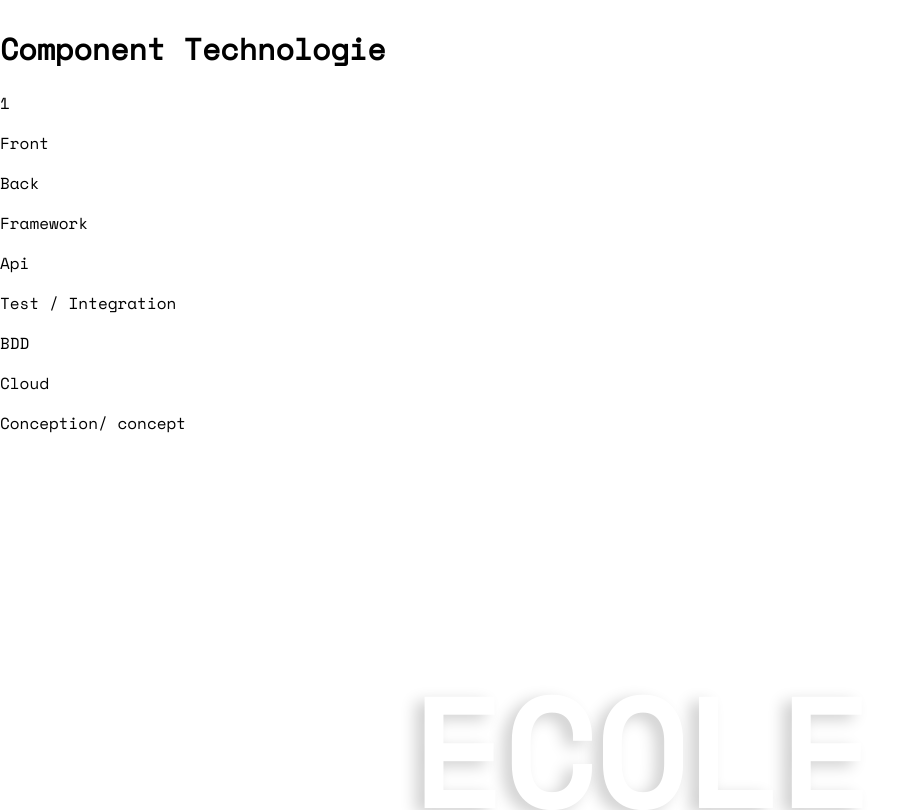
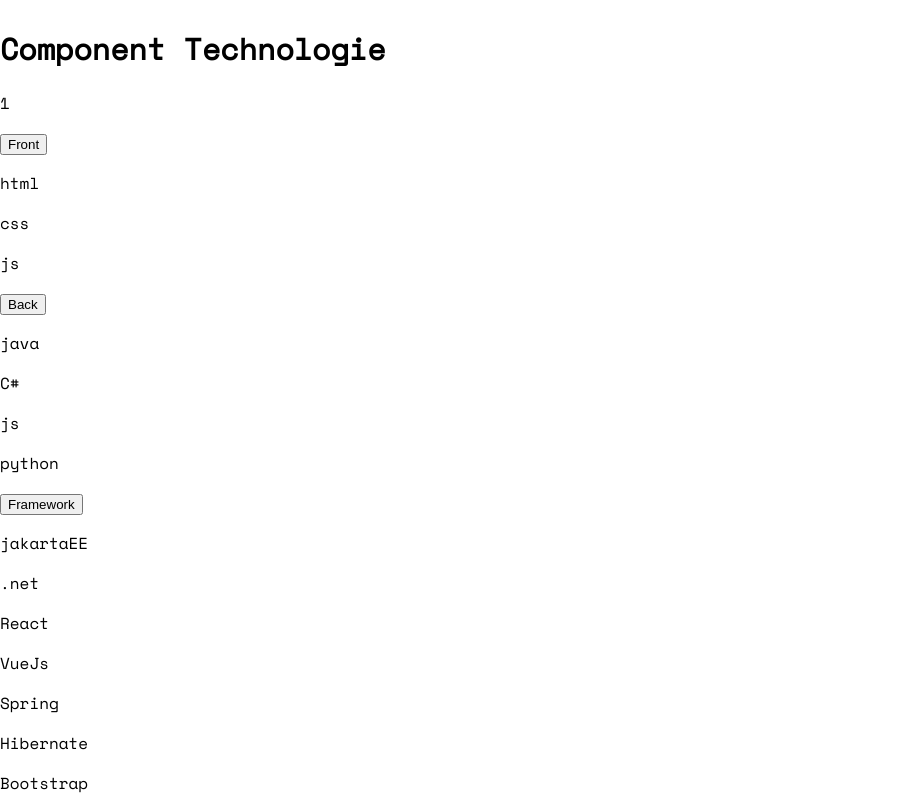
Before and after one commit to filouDeNesque/portfolio-react, a React (Create React App) app: page / in a window 1280 px wide. Shown: the part 2720-3530 px from the top of the page, without its empty margins (0-917 px from the left). Built offline with nearby package versions, Linux system fonts and the light colour scheme.

Commit message:
upgrade mapping data

```diff
--- a/src/components/Technologie.js
+++ b/src/components/Technologie.js
@@ -1,7 +1,7 @@
 import React from 'react'
 import TechnologieData from './TechnologieData.json';
 import TechnologieText from './TechnologieText.json';
-
+import TechnologieDataListe from './TechnologieDataListe';
 
 
 export class Technologie extends  React.Component {
@@ -14,7 +14,10 @@
       <h1>Component Technologie </h1>
       <p>{TechnologieText[0].chapnumber}</p>
       <p>{TechnologieData.map(data=>(
-	<p>{data.categorie}</p>))}</p>
+	<TechnologieDataListe
+	categorie={data.categorie}
+	items={data.items}/>
+      ))}</p>
 
       </>;
   }
--- /dev/null
+++ b/src/components/TechnologieDataListe.js
@@ -0,0 +1,12 @@
+export default function  TechnologieDataListe(props){
+
+  return(
+
+    <div>
+    <button> {props.categorie}</button>
+    {props.items.map(data=>(
+      <p> {data.name}</p>
+    ))}
+    </div>
+  )
+}
```
